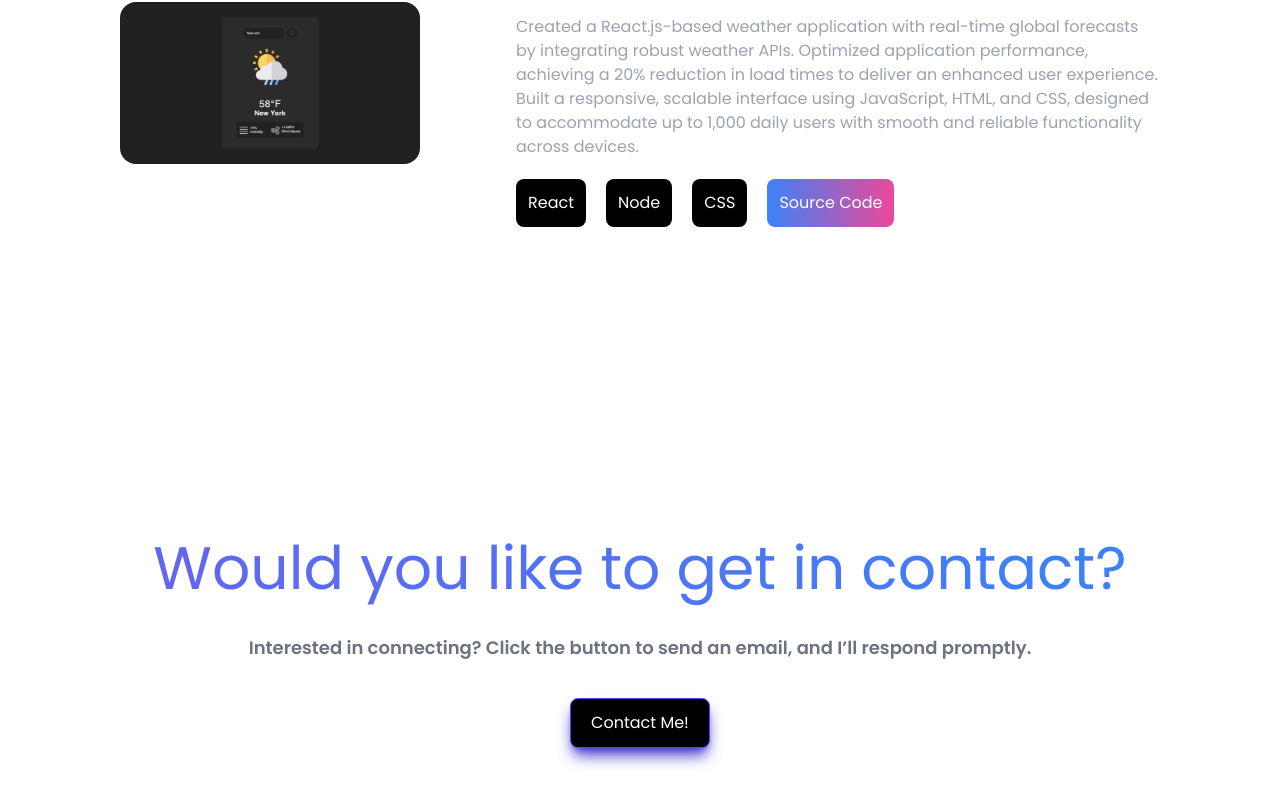
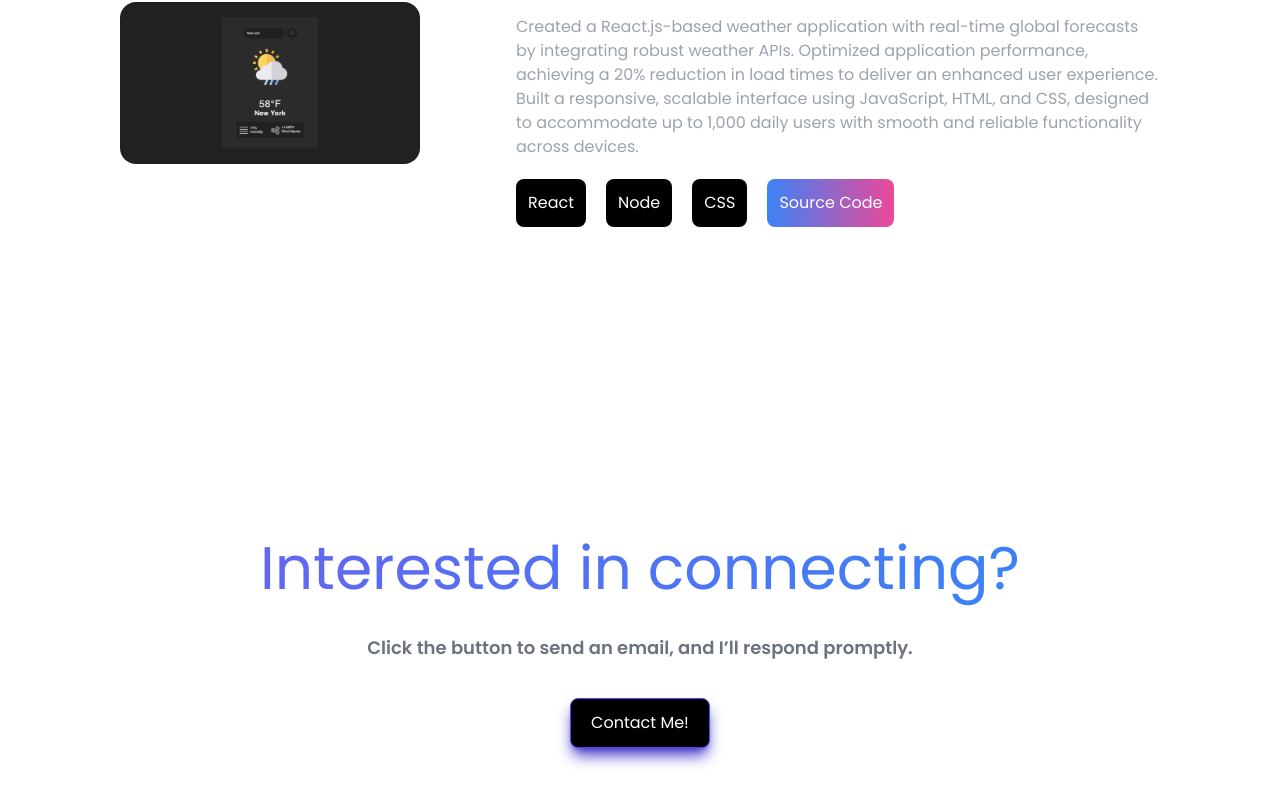
Before and after one commit to Lavale1012/portfolio, a React (Vite) app: page / in a window 1280 px wide. Shown: the part 2333-3138 px from the top of the page. Built offline with nearby package versions, Linux system fonts and the light colour scheme.

Commit message:
fixed name contact

```diff
--- a/src/components/Contacts.jsx
+++ b/src/components/Contacts.jsx
@@ -8,14 +8,13 @@ const Contacts = () => {
         className="flex min-h-[80vh] items-center justify-center"
       >
         <div className="flex flex-col items-center justify-center gap-3 space-y-6 p-14">
-          <h1 className=" text-center text-5xl md:text-6xl">
+          <h1 className=" text-center text-4xl md:text-6xl ">
             <span className=" bg-gradient-to-r from-indigo-500 to-blue-500 text-transparent bg-clip-text">
-              Would you like to get in contact?
+              Interested in connecting?
             </span>
           </h1>
           <p className=" text-center text-lg font-semibold text-gray-500">
-            Interested in connecting? Click the button to send an email, and
-            I’ll respond promptly.
+            Click the button to send an email, and I’ll respond promptly.
           </p>
           <a
             href="mailto:Lavale889@gmail.com"
```
